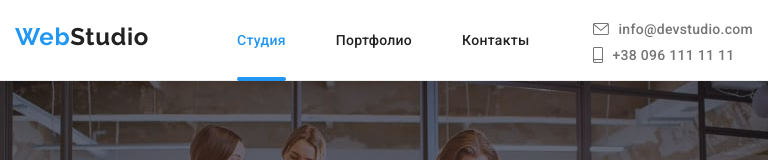
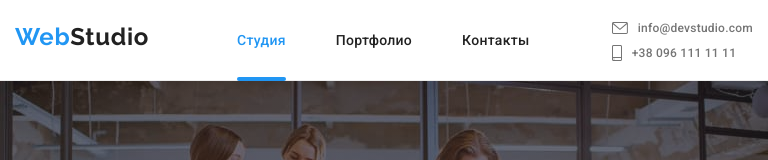
Before and after one commit to mayakravtsova/goit-markup-hw-08, a plain HTML site: page index.html in a window 768 px wide. Shown: the top 160 px of the page. Drawn offline with nearby package versions, Linux system fonts and the light colour scheme; files that its build step writes are made by us from their sources.

Commit message:
Update _header.scss

```diff
--- a/sass/components/_header.scss
+++ b/sass/components/_header.scss
@@ -65,6 +65,8 @@
     @media screen and (min-width: 768px) and (max-width: 1199px) {
       justify-content: flex-start;
       white-space: wrap;
+      font-size: 12px;
+      line-height: 14px;
     }
 
     &:visited {
```
